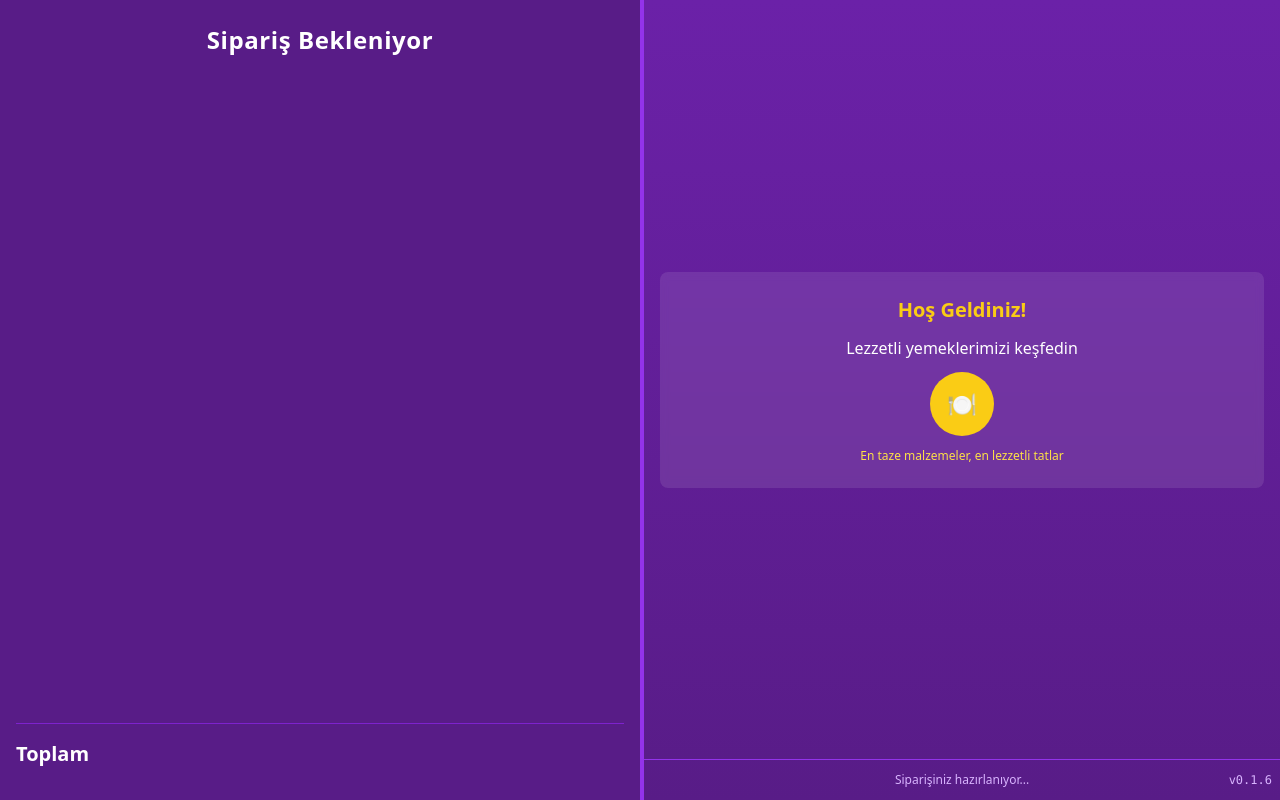
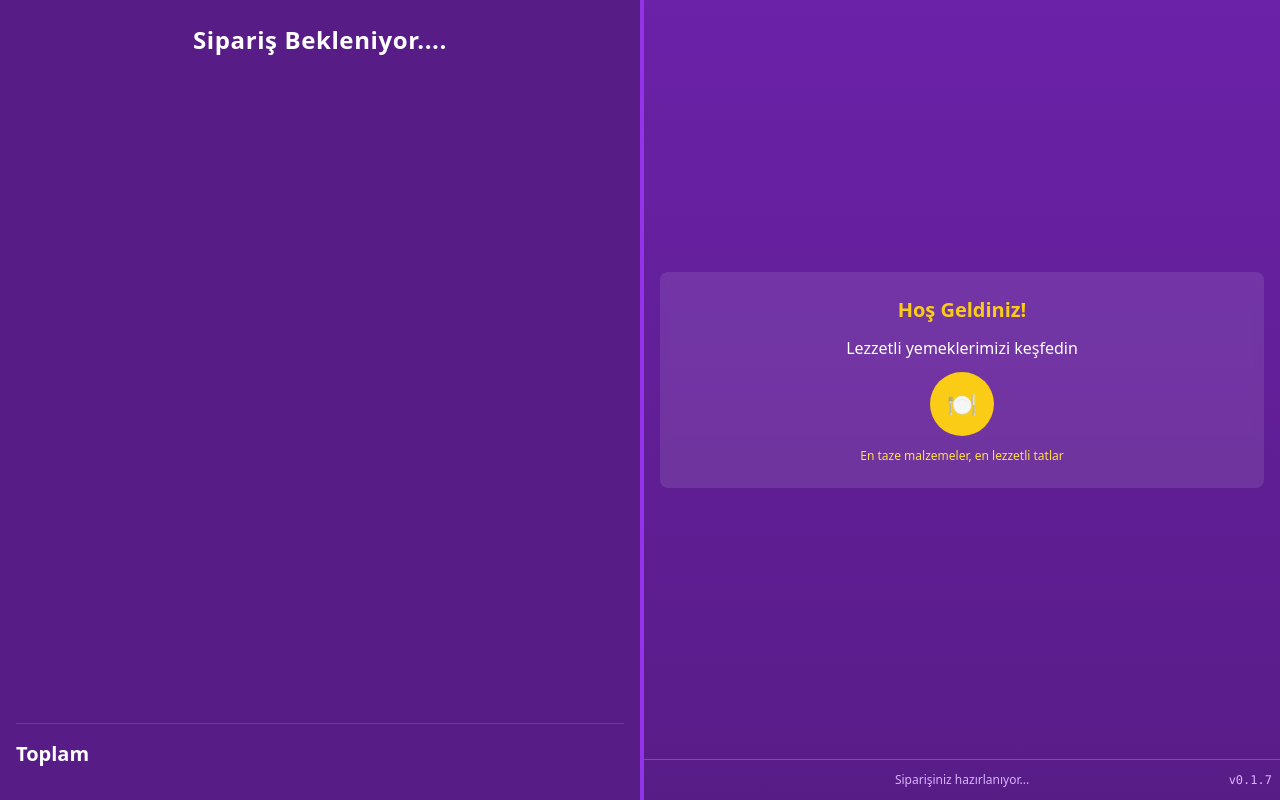
Before and after one commit to iaydogdu/easyrest-second-screen-clean, an Electron app: page renderer/index.html in a window 1280 px wide. Drawn offline with nearby package versions, Linux system fonts and the light colour scheme; no server answers.

Commit message:
v0.1.7 - Sipariş Bekleniyor.... (noktalı versiyon)

```diff
--- a/package.json
+++ b/package.json
@@ -1,6 +1,6 @@
 {
   "name": "easyrest-second-screen-clean",
-  "version": "0.1.6",
+  "version": "0.1.7",
   "description": "Electron tabanlı ikinci ekran - otomatik güncelleme sistemi ile",
   "main": "main.js",
   "scripts": {
--- a/renderer/index.html
+++ b/renderer/index.html
@@ -30,7 +30,7 @@
       <!-- SOL TARAF - Sipariş Özeti (50% genişlik) -->
       <div class="w-1/2 h-full flex flex-col p-4">
         <div class="text-center mb-4 p-2">
-          <h2 id="baslikText" class="text-2xl font-bold tracking-wide">Sipariş Bekleniyor</h2>
+          <h2 id="baslikText" class="text-2xl font-bold tracking-wide">Sipariş Bekleniyor....</h2>
           <div id="orderNo" class="text-sm text-yellow-300 mt-1"></div>
         </div>
         <!-- Arka plan resmi (sipariş yokken ortada) -->
@@ -83,7 +83,7 @@
         <!-- Versiyon ve Update Göstergesi - Sağ Alt Köşe -->
         <div class="absolute bottom-2 right-2 text-right">
           <div class="flex items-center gap-2">
-                          <span id="versionText" class="text-purple-300 text-xs font-mono">v0.1.6</span>
+                          <span id="versionText" class="text-purple-300 text-xs font-mono">v0.1.7</span>
             <div id="updateLoader" class="hidden">
               <div class="w-3 h-3 border border-yellow-400 border-t-transparent rounded-full animate-spin"></div>
             </div>
@@ -197,8 +197,8 @@
           baslikText.textContent = 'Siparişiniz';
           console.log('🎯 Başlık güncellendi: Siparişiniz');
         } else {
-          baslikText.textContent = 'Sipariş Bekleniyor';
-          console.log('🎯 Başlık güncellendi: Sipariş Bekleniyor');
+          baslikText.textContent = 'Sipariş Bekleniyor....';
+          console.log('🎯 Başlık güncellendi: Sipariş Bekleniyor....');
         }
 
         // Arka plan resmi kontrolü - Artık sağ tarafta göster
```
